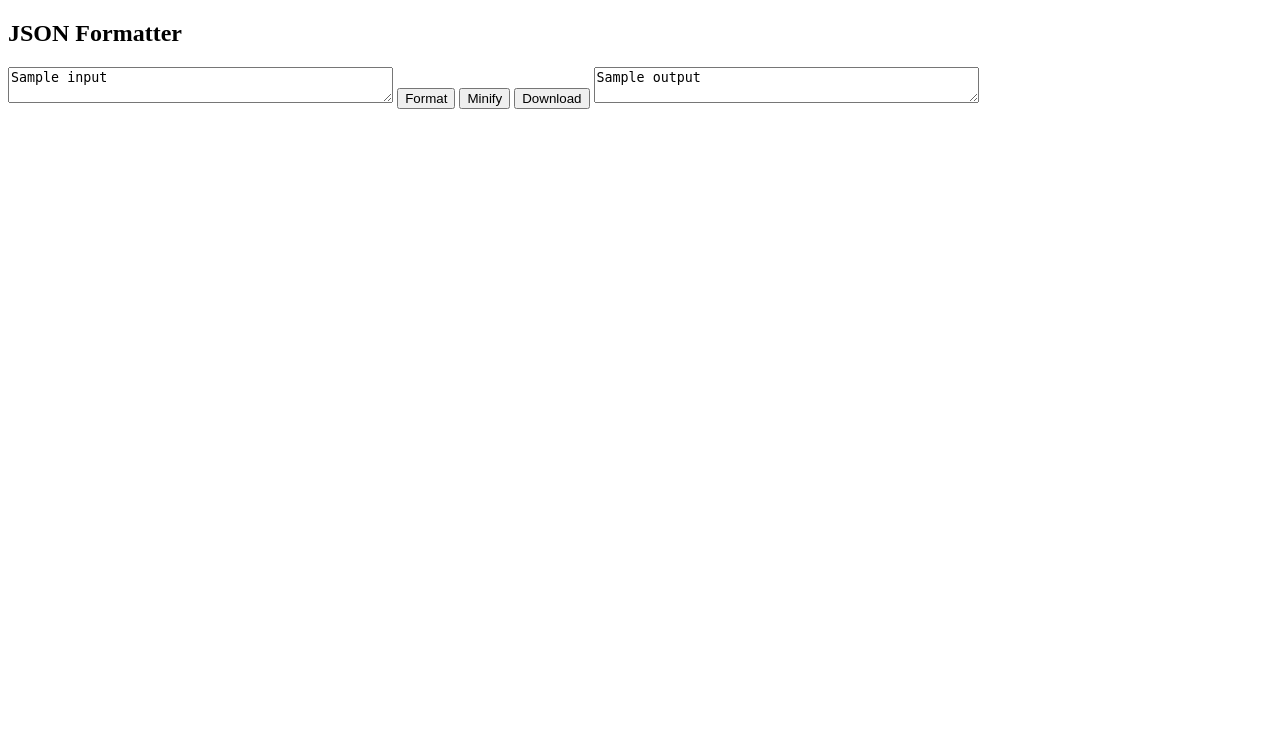
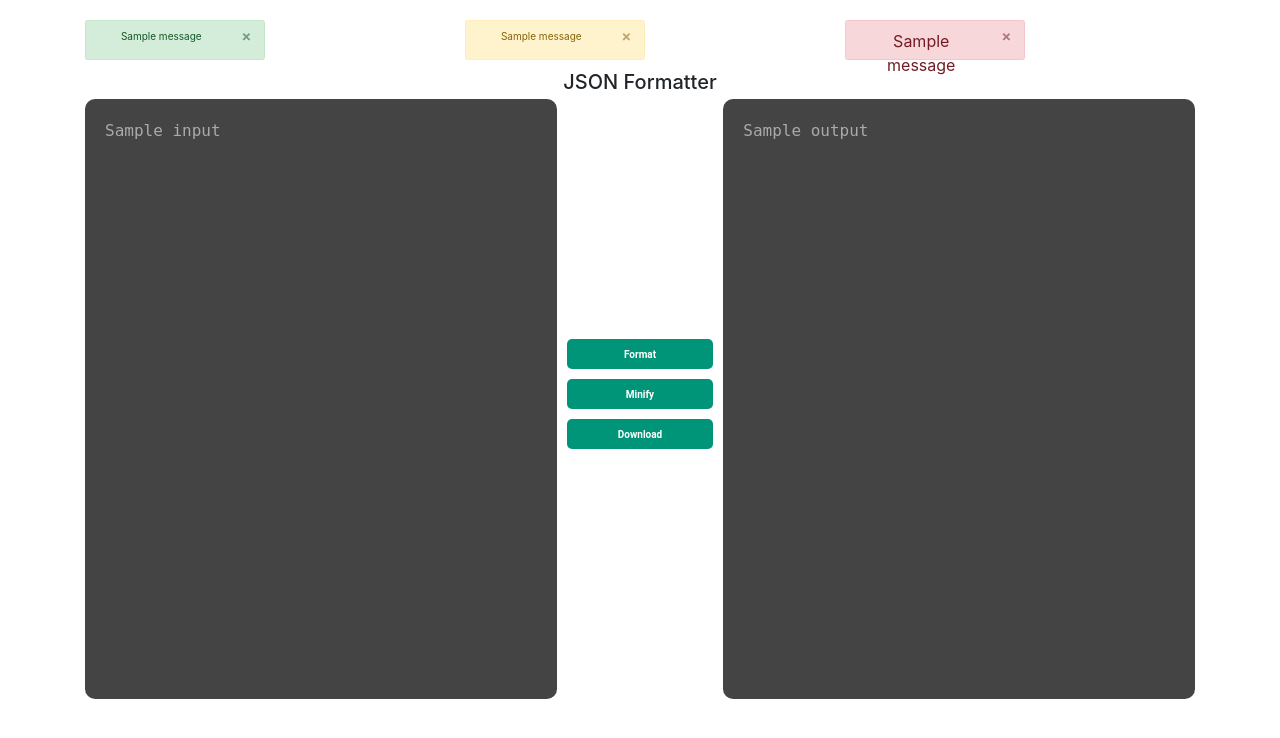
Before and after one commit to aree-yaar/JSON_Formatter, a Flask app: template templates/home.html in a window 1280 px wide. Shown: the top 738 px of the page. Run offline with Flask 3, Linux system fonts and the light colour scheme; the template is opened without the code that fills it: most values are stand-ins (such as "Sample title", 1, 10 or a date in 2020); one stand-in notice (Sample message) is shown; some libraries are stand-ins or nearby versions.

Commit message:
CSS Enhancements and Added Toaster

```diff
--- a/app.py
+++ b/app.py
@@ -1,23 +1,34 @@
-from formatter_util import beautify_json, minify_json, download_file
-
-from flask import Flask, render_template, request
+from flask import Flask, render_template, request, flash
+from formatter_util import beautify_json, minify_json, download_file, validate_json
 
 app = Flask(__name__)
-
+app.secret_key = b'_5#y2L"F4Q8z\n\xec]/'
 
 @app.route("/", methods=("GET", "POST"))
 def home():
+    input_text = ""
+
     if request.method == "POST":
         input_text = request.form['input-text']
-        if request.form['action'] == 'format':
-            return render_template("home.html", output = beautify_json(input_text, 4), input = input_text)
-        elif request.form['action'] == 'minify':
-            return render_template("home.html", output = minify_json(input_text), input = input_text)
-        else:
+
+        if request.form['action'] == 'download':
             if request.form['output-text']:
                 return download_file(request.form['output-text'])
+            else:
+                flash('No Output Found', 'danger')
             return render_template('home.html', input=input_text)
-    return render_template('home.html', placeholder_input_text = 'Enter your json here')
+
+        else:
+            is_json_valid = validate_json(input_text)
+            if is_json_valid:
+                if request.form['action'] == 'format':
+                    return render_template("home.html", output = beautify_json(input_text, 4), input = input_text)
+                elif request.form['action'] == 'minify':
+                    return render_template("home.html", output = minify_json(input_text), input = input_text)
+            else:
+                flash('INVALID JSON', 'danger')
+
+    return render_template('home.html', placeholder_input_text = 'Enter your json here', input = input_text)
 
 
 if __name__ == "__main__":
--- a/static/main.css
+++ b/static/main.css
@@ -0,0 +1,90 @@
+body {
+    margin: 0;
+    background: #ffffff;
+}
+
+h2 {
+    text-align: center;
+}
+
+.container {
+    height: 80vh;
+    box-sizing: border-box;
+    padding: 20px;
+}
+
+.inner-container {
+    display: flex;
+    height: 100%;
+}
+
+.button-container {
+    display: flex;
+    flex-direction: column;
+    justify-content: center;
+    padding: 1rem 1rem;
+    width: 15%;
+}
+
+.text-area {
+    width: 42.5%;
+    height: 100%;
+    padding: 20px;
+    box-sizing: border-box;
+    color: #aaaaaa;
+    background: #444444;
+    border: none;
+    border-radius: 10px;
+    outline: none;
+    resize: none;
+    font-size: large;
+    font-family: monospace;
+    transition: background 0.25s, color 0.25s;
+}
+
+.text-area:hover,
+.text-area:focus {
+    background: #4a4a4a;
+}
+
+.text-area:focus {
+    color: #eeeeee;
+}
+
+.text-area[placeholder] {
+    font-size: large;
+}
+
+.control-button {
+    height: 3rem;
+    padding: 8px 14px;
+    width: 100%;
+    margin-bottom: 10px;
+    border-radius: 5px;
+    border: none;
+    outline: none;
+    cursor: pointer;
+    background: #009578;
+    color: #ffffff;
+    font-weight: bold;
+    font-family: "Roboto";
+}
+
+.control-button:active {
+    background: #00705a;
+}
+
+form {
+    height: 100%;
+    box-sizing: border-box;
+}
+
+.alert{
+    width: 180px;
+    height: 40px;
+    text-align: center;
+}
+
+.flash-message{
+    font-size: medium;
+}
--- a/templates/home.html
+++ b/templates/home.html
@@ -6,21 +6,81 @@
     <meta name="viewport" content="width=device-width, initial-scale=1, shrink-to-fit=no">
 
     <link rel="stylesheet" type="text/css" href="{{ url_for('static', filename='main.css') }}">
+    <link rel="stylesheet" href="https://maxcdn.bootstrapcdn.com/bootstrap/3.4.1/css/bootstrap.min.css">
+    <link rel="stylesheet" href="https://cdn.jsdelivr.net/npm/bootstrap@4.0.0/dist/css/bootstrap.min.css" integrity="sha384-Gn5384xqQ1aoWXA+058RXPxPg6fy4IWvTNh0E263XmFcJlSAwiGgFAW/dAiS6JXm" crossorigin="anonymous">
+
+    <script src="https://ajax.googleapis.com/ajax/libs/jquery/3.6.4/jquery.min.js"></script>
+    <script src="https://maxcdn.bootstrapcdn.com/bootstrap/3.4.1/js/bootstrap.min.js"></script>
+    <script src="https://code.jquery.com/jquery-3.2.1.slim.min.js" integrity="sha384-KJ3o2DKtIkvYIK3UENzmM7KCkRr/rE9/Qpg6aAZGJwFDMVNA/GpGFF93hXpG5KkN" crossorigin="anonymous"></script>
+    <script src="https://cdn.jsdelivr.net/npm/popper.js@1.12.9/dist/umd/popper.min.js" integrity="sha384-ApNbgh9B+Y1QKtv3Rn7W3mgPxhU9K/ScQsAP7hUibX39j7fakFPskvXusvfa0b4Q" crossorigin="anonymous"></script>
+    <script src="https://cdn.jsdelivr.net/npm/bootstrap@4.0.0/dist/js/bootstrap.min.js" integrity="sha384-JZR6Spejh4U02d8jOt6vLEHfe/JQGiRRSQQxSfFWpi1MquVdAyjUar5+76PVCmYl" crossorigin="anonymous"></script>
 
     <title>
-        JSON Formatter
+        JSON Viewer
     </title>
 </head>
 
 <body>
-    <h2 class="header-layout"> JSON Formatter </h2>
-    <form method="post" action="/">
-        <textarea name="input-text" class="text-input" style="height: 80%; width: 30%;" placeholder="{{ placeholder_input_text }}">{{ input }}</textarea>
-        <button type="submit" name="action" value="format" class="format-button-layout"> Format </button>
-        <button type="submit" name="action" value="minify" class="format-button-layout"> Minify </button>
-        <button type="submit" name="action" value="download" class="format-button-layout"> Download </button>
-        <textarea name="output-text" class="text-output" style="height: 80%; width: 30%;">{{ output }}</textarea>
-    </form>
+
+    <div class="container">
+        <div class="row">
+            <div class="col-sm-4">
+                {% with messages = get_flashed_messages(category_filter=["success"])%}
+                {% if messages %}
+                    {% for message in messages%}
+                    <div class="alert alert-success alert-dismissible fade show" role="alert">
+                        {{ message }}
+                        <button type="button" class="close" data-dismiss="alert" aria-label="Close">
+                          <span aria-hidden="true">&times;</span>
+                        </button>
+                      </div>
+                    {% endfor %}
+                {% endif %}
+                {% endwith %}
+            </div>
+            <div class="col-sm-4">
+                {% with messages = get_flashed_messages(category_filter=["warning"])%}
+                {% if messages %}
+                    {% for message in messages%}
+                    <div class="alert alert-warning alert-dismissible fade show" role="alert">
+                        {{ message }}
+                        <button type="button" class="close" data-dismiss="alert" aria-label="Close">
+                          <span aria-hidden="true">&times;</span>
+                        </button>
+                      </div>
+                    {% endfor %}
+                {% endif %}
+                {% endwith %}
+            </div>
+            <div class="col-sm-4">
+                {% with messages = get_flashed_messages(category_filter=["danger"])%}
+                {% if messages %}
+                    {% for message in messages%}
+                    <div class="alert alert-danger alert-dismissible fade show" role="alert">
+                        <span class="flash-message">{{ message }}</span>
+                        <button type="button" class="close" data-dismiss="alert" aria-label="Close">
+                          <span aria-hidden="true">&times;</span>
+                        </button>
+                      </div>
+                    {% endfor %}
+                {% endif %}
+                {% endwith %}
+            </div>
+        </div>
+        <h2> JSON Formatter </h2>
+        <form method="post" action="/">
+            <div class="inner-container">
+                <textarea name="input-text" class="text-area"
+                    placeholder="{{ placeholder_input_text }}">{{ input }}</textarea>
+                <div class="button-container">
+                    <button type="submit" name="action" value="format" class="control-button"> Format </button>
+                    <button type="submit" name="action" value="minify" class="control-button"> Minify </button>
+                    <button type="submit" name="action" value="download" class="control-button"> Download </button>
+                </div>
+                <textarea name="output-text" class="text-area">{{ output }}</textarea>
+            </div>
+        </form>
+    </div>
 </body>
 
 </html>
```
Also changed, not shown: formatter_util.py (+14 -3 lines).
